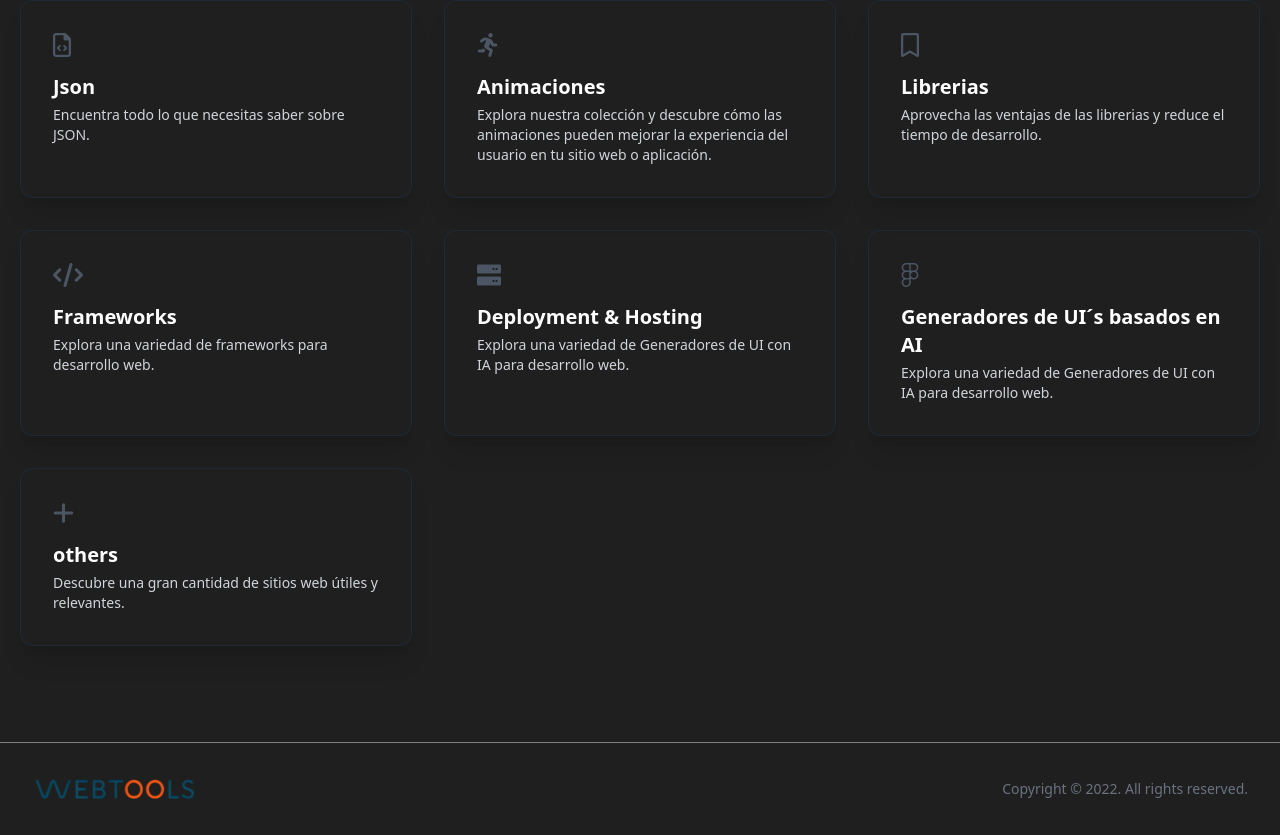
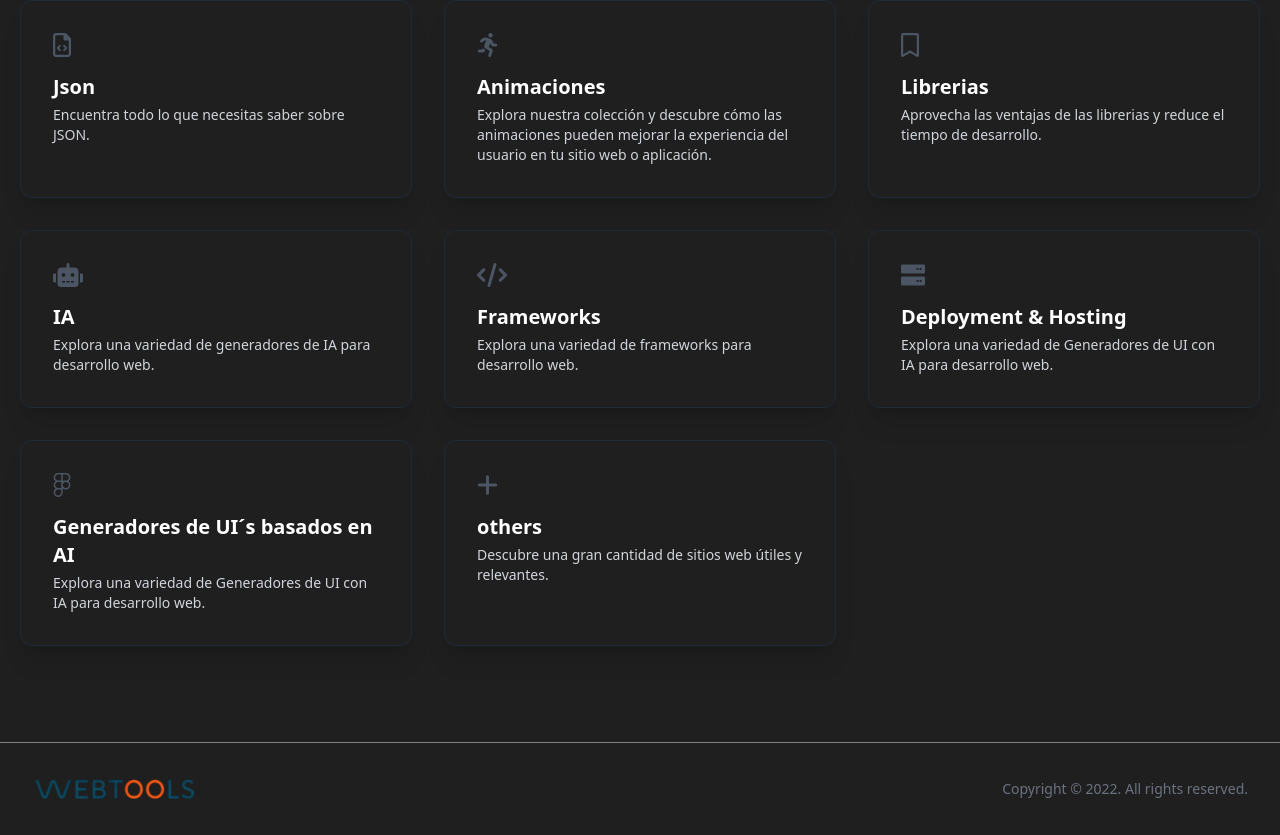
Before and after one commit to ACaminos/webtools, a React (Vite) app: page / in a window 1280 px wide. Shown: the part 1466-2301 px from the top of the page. Built offline with nearby package versions, Linux system fonts and the light colour scheme.

Commit message:
add new resource

```diff
--- a/src/resources/tools.js
+++ b/src/resources/tools.js
@@ -676,6 +676,57 @@ const tools = [
     },
     {
         id : 13,
+        category : "IA",
+        description : 'Explora una variedad de generadores de IA para desarrollo web.',
+        products : [
+            {
+                id : 1,
+                name : "Stitch - Google",
+                preview : "https://app-companion-430619.appspot.com/static/og.png",
+                url : "https://stitch.withgoogle.com/",
+                description : "Transforma ideas en diseños de UI para aplicaciones móviles y web"
+            },
+            {
+                id : 2,
+                name : "Claude AI",
+                preview : "https://claude.ai/images/claude_ogimage.png",
+                url : "https://claude.ai/login",
+                description : "Piensa rápido, construye mas rápido"
+            },
+            {
+                id : 3,
+                name : "Deepseek",
+                preview : "https://cdn.deepseek.com/images/deepseek-chat-open-graph-image.jpeg",
+                url : "https://www.deepseek.com/en/",
+                description : "DeepSeek, desentraña el misterio de la AGI con curiosidad. Responde la pregunta esencial con una visión a largo plazo."
+            },
+            {
+                id : 4,
+                name : "ChatGPT",
+                preview : "https://cdn.openai.com/chatgpt/share-og.png",
+                url : "https://chatgpt.com/",
+                description : "ChatGPT es una IA de conversación que puede responder a preguntas, proporcionar información y realizar tareas de manera autónoma."
+            },
+            {
+                id : 5,
+                name : "Gemini - Google",
+                preview : "https://www.gstatic.com/lamda/images/gemini_aurora_thumbnail_4g_e74822ff0ca4259beb718.png",
+                url : "https://gemini.google.com/app",
+                description : "Descubre Gemini, el asistente de IA de Google. Puedes pedirle que te ayude a escribir, a hacer planes o a explorar ideas, entre otras cosas. Aprovecha el potencial de la IA generativa."
+            },
+            {
+                id : 6,
+                name : "Dyad",
+                preview : "https://www.dyad.sh/icon.png?0bd63cb71c42928a",
+                url : "https://www.dyad.sh/",
+                description : "Flexible, local & open-source AI app builder"
+            },
+        ],
+        icon : "fa-solid fa-robot",
+        update : '19/03/2026',
+    },
+    {
+        id : 14,
         category : "Frameworks",
         description : 'Explora una variedad de frameworks para desarrollo web.',
         products : [
@@ -754,7 +805,7 @@ const tools = [
         update : '20/09/2024',
     },
     {
-        id : 14,
+        id : 15,
         category : "Deployment & Hosting",
         description : 'Explora una variedad de Generadores de UI con IA para desarrollo web.',
         products : [
@@ -791,7 +842,7 @@ const tools = [
         update : '28/07/2025',
     },
     {
-        id : 15,
+        id : 16,
         category : "Generadores de UI´s basados en AI",
         description : 'Explora una variedad de Generadores de UI con IA para desarrollo web.',
         products : [
@@ -842,7 +893,7 @@ const tools = [
         update : '28/07/2025',
     },
     {
-        id : 16,
+        id : 17,
         category : "others",
         description : 'Descubre una gran cantidad de sitios web útiles y relevantes.',
         products : [
@@ -1224,13 +1275,6 @@ const tools = [
                 url : "https://uifaces.co/",
                 description : "Una biblioteca en crecimiento de avatares gratuitos, generados por IA y de alta resolución para maquetas de diseño, cuidadosamente seleccionados para satisfacer todas tus necesidades creativas"
             },
-            // {
-            //     id : 55,
-            //     name : "Mocky",
-            //     preview : "https://designer.mocky.io/assets/mocky-social-twitter-final.png",
-            //     url : "https://designer.mocky.io/",
-            //     description : "No espere a que el backend esté listo, genere respuestas API personalizadas con Mocky y comience a trabajar en su aplicación de inmediato."
-            // },
             {
                 id : 56,
                 name : "OnlyOffice",
@@ -1287,6 +1331,13 @@ const tools = [
                 url : "https://www.billionmail.com/",
                 description : "Una solución de código abierto para servidores de correo, boletines informativos y marketing por correo electrónico"
             },
+            {
+                id : 64,
+                name : "Opensource Alternative",
+                preview : "https://lafptocsuil8sakp.public.blob.vercel-storage.com/og-8hD3z53UHLHVtSFHRJlooI2zNiPKaN.png",
+                url : "https://opensourcealternative.to/",
+                description : "El directorio más grande del mundo de software de código abierto. Descubre más de 500 alternativas populares y gratuitas a productos de software propietario. 100% gratis."
+            }
         ],
         icon : "fa-solid fa-plus",
         update : '20/09/2024',
```
